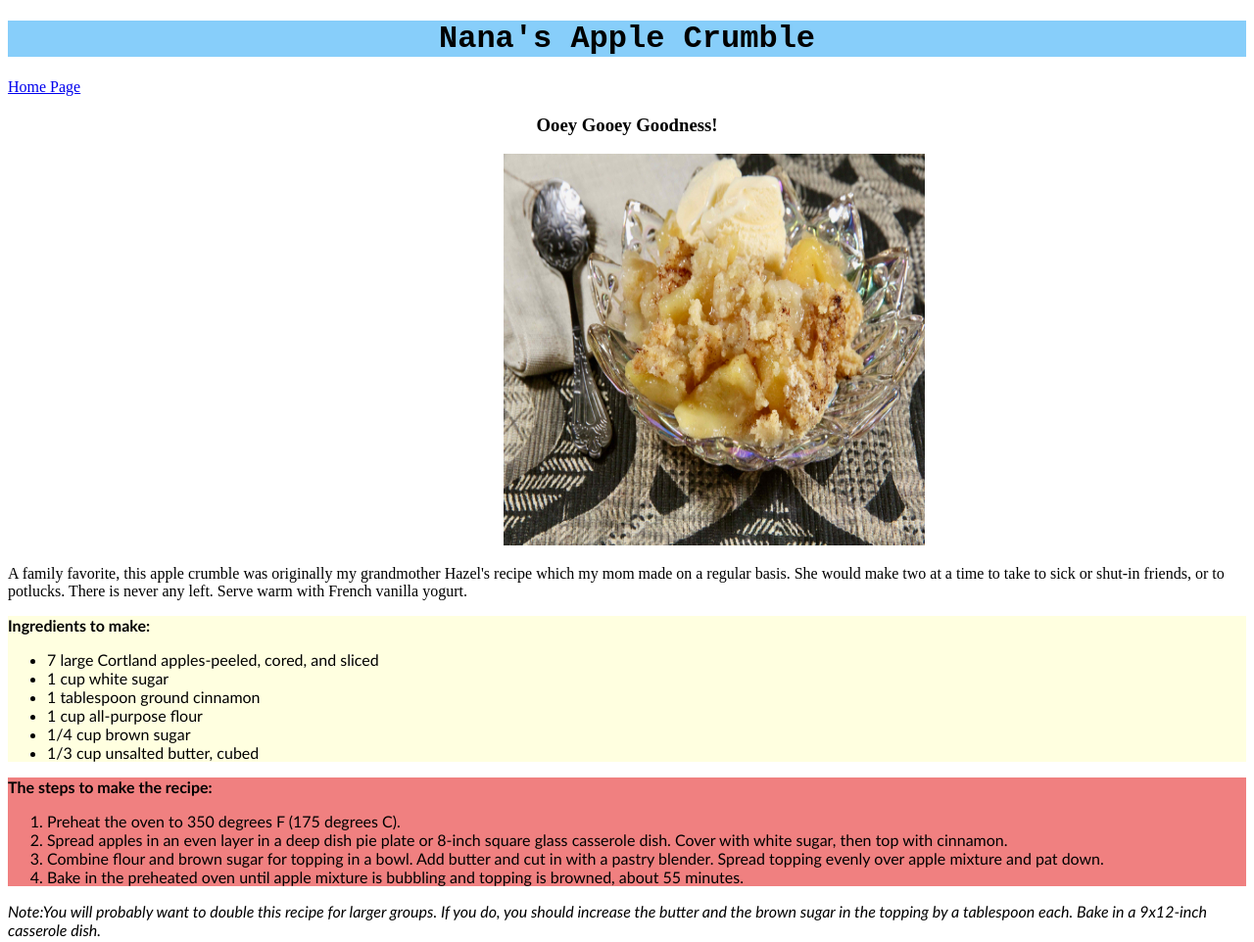
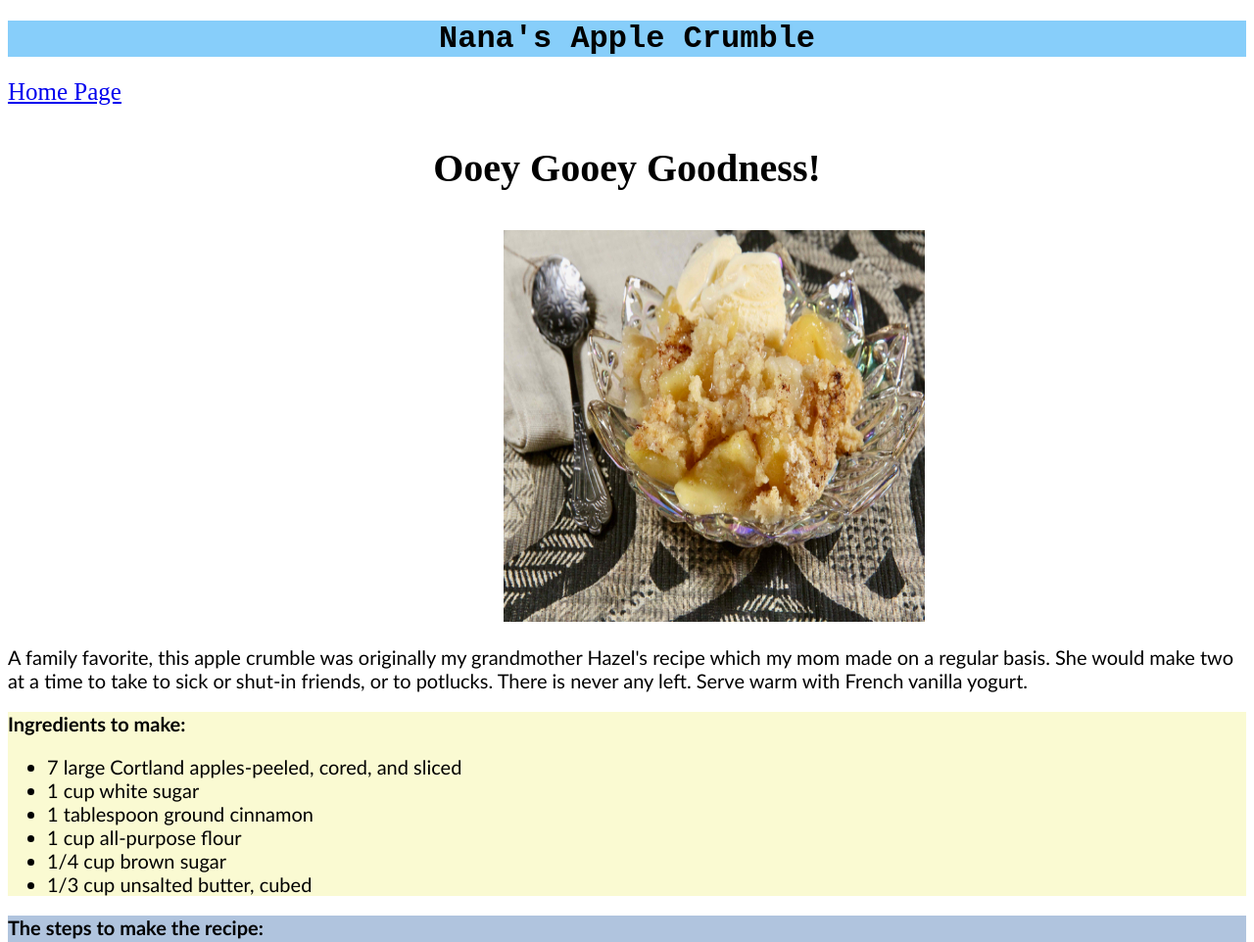
Before and after one commit to Bria222/odin-recipes, a plain HTML site: page applecrumble.html in a window 1280 px wide. Shown: the top 962 px of the page at 98% size. Drawn offline with Linux system fonts and the light colour scheme.

Commit message:
same as last commit

```diff
--- a/applecrumble.html
+++ b/applecrumble.html
@@ -14,8 +14,10 @@
     <title>Apple Crumble Recipe</title>
     <h1 id="title">Nana's Apple Crumble</h1>
 
-    <a href="index.html" alt="Main page">Home Page</a>
+    <div id="home">
+        <a href="index.html" alt="Main page">Home Page</a>
 
+    </div>
     <h3 class="intro">Ooey Gooey Goodness!</h3>
     <div class="image">
         <img src="applecrumblepie.jpeg" alt="Picture of nana's apple crumble with a spoon beside" width="430"
@@ -61,7 +63,6 @@
                 If you do, you should increase the butter and the brown sugar in the topping by a tablespoon each.
                 Bake in a 9x12-inch casserole dish. </p>
         </em>
-
     </div>
 </body>
 
--- a/styles.css
+++ b/styles.css
@@ -20,29 +20,40 @@
 /*end of index.html styles */
 
 /*applecrumble styles */
-.intro
-{
-    text-align: center
+#home {
+    font-size: 25px;
 }
-.image
-{
-    display:block;
+
+.intro {
+    text-align: center;
+    font-size: 40px;
+}
+
+.image {
+    display: block;
     margin-left: auto;
     margin-right: auto;
     width: 20%;
 }
 
-#instructions
-{
-    font-family: 'Trebuchet MS','Lucida Sans', Arial, sans-serif;
+#description {
+    font-family: 'Trebuchet MS', 'Lucida Sans', Arial, sans-serif;
+    font-size: 20px;
 }
 
+#instructions {
+    font-family: 'Trebuchet MS', 'Lucida Sans', Arial, sans-serif;
+    font-size: 20px;
+}
+
+
 #instructions .ingredients {
-    background-color: lightyellow;
+    background-color: lightgoldenrodyellow;
 }
 
 #instructions .steps {
-    background-color: lightcoral;
+    background-color: lightsteelblue;
+    color:black;
 }
 
 /*end of applecrumb styles */
```
